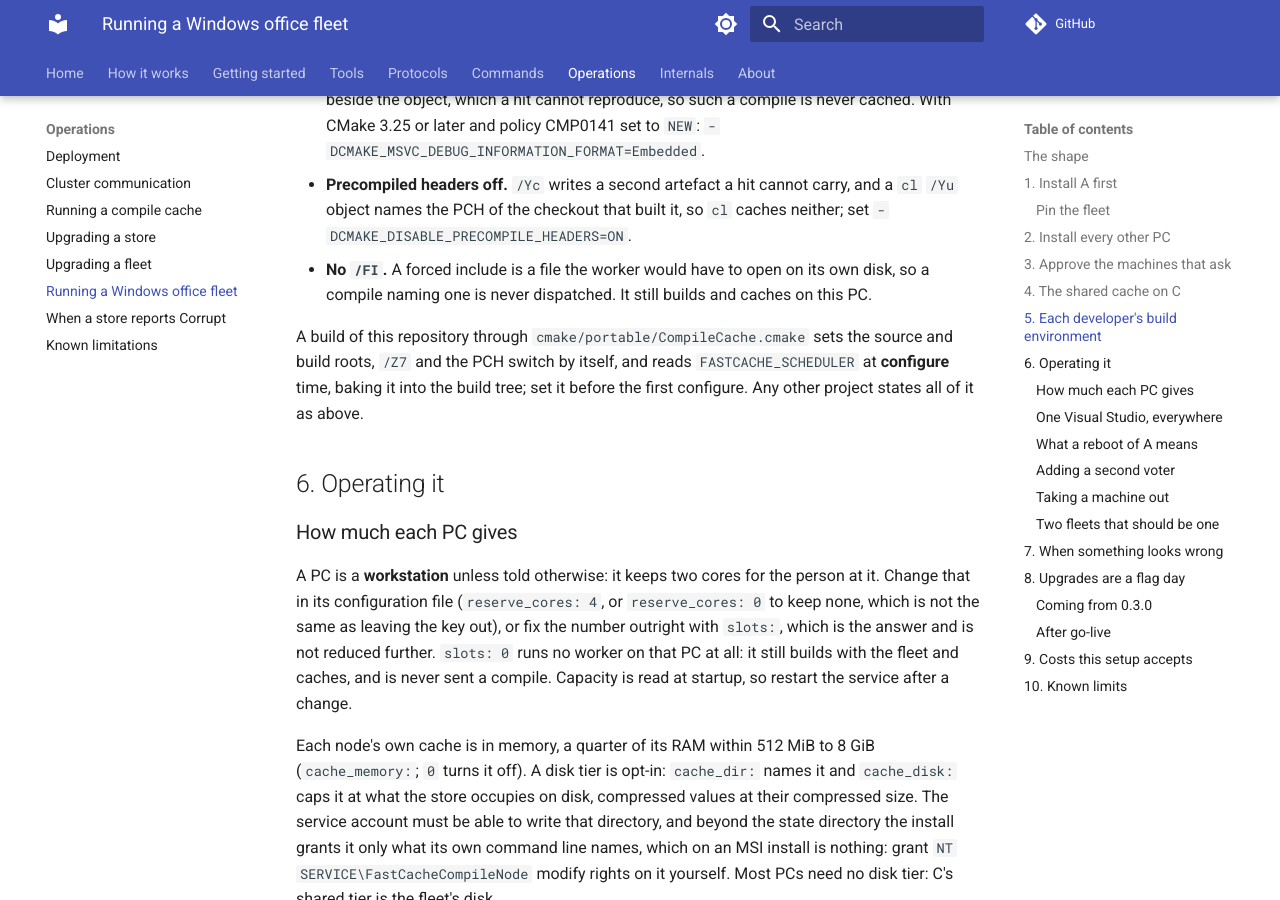
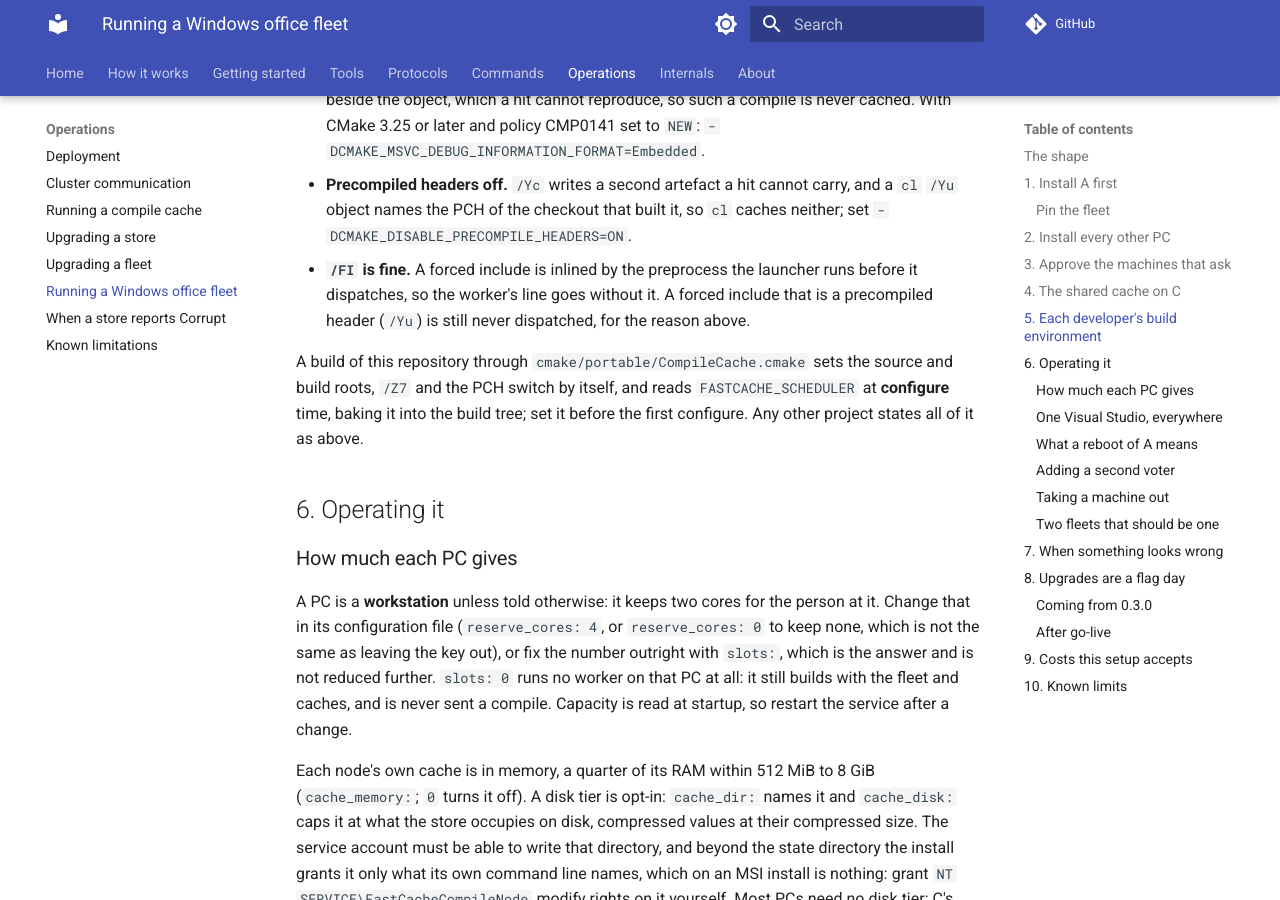
Before and after one commit to LASTRADA-Software/fastcached, an MkDocs documentation site: the page built from docs/operations/windows-office-fleet.md, in a window 1280 px wide and 900 px high, scrolled down 5708 px. Built offline with MkDocs 1.6.1 and Material for MkDocs 9.7.7, drawn with Linux system fonts in a browser that asks for light colours; comment, search, counter and statistics services are not loaded.

Commit message:
docs: a forced include no longer keeps a unit off the office fleet (#1666)
Refs #1666

Signed-off-by: Christian Parpart <christian@parpart.family>

```diff
--- a/docs/operations/windows-office-fleet.md
+++ b/docs/operations/windows-office-fleet.md
@@ -240,8 +240,9 @@ cmake -S . -B build -G Ninja -DCMAKE_C_COMPILER_LAUNCHER=fastcache-cc -DCMAKE_CX
 - **Precompiled headers off.** `/Yc` writes a second artefact a hit cannot carry, and a `cl`
   `/Yu` object names the PCH of the checkout that built it, so `cl` caches neither; set
   `-DCMAKE_DISABLE_PRECOMPILE_HEADERS=ON`.
-- **No `/FI`.** A forced include is a file the worker would have to open on its own disk, so a
-  compile naming one is never dispatched. It still builds and caches on this PC.
+- **`/FI` is fine.** A forced include is inlined by the preprocess the launcher runs before it
+  dispatches, so the worker's line goes without it. A forced include that is a precompiled
+  header (`/Yu`) is still never dispatched, for the reason above.
 
 A build of this repository through `cmake/portable/CompileCache.cmake` sets the source and
 build roots, `/Z7` and the PCH switch by itself, and reads `FASTCACHE_SCHEDULER` at **configure**
```
